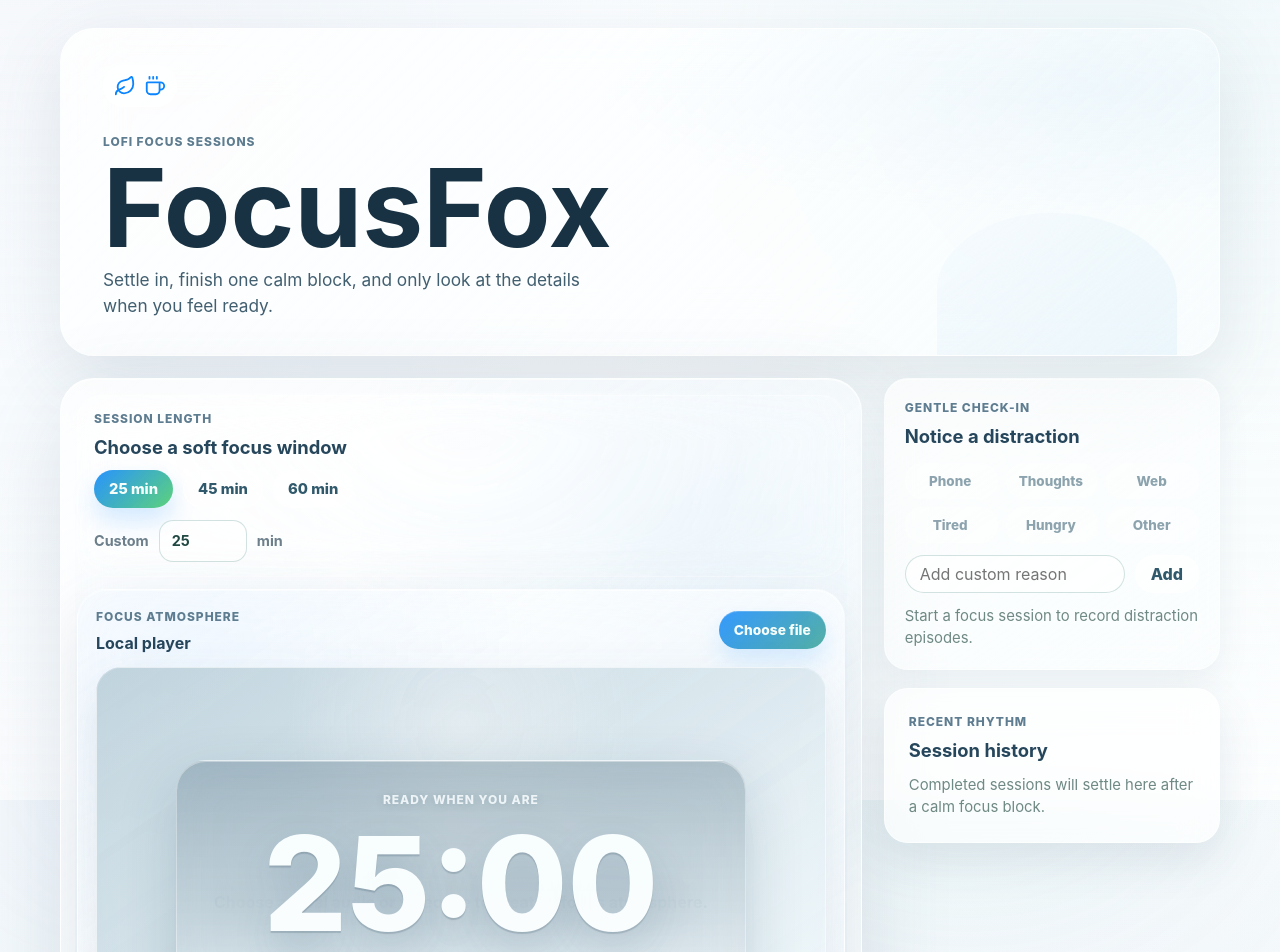
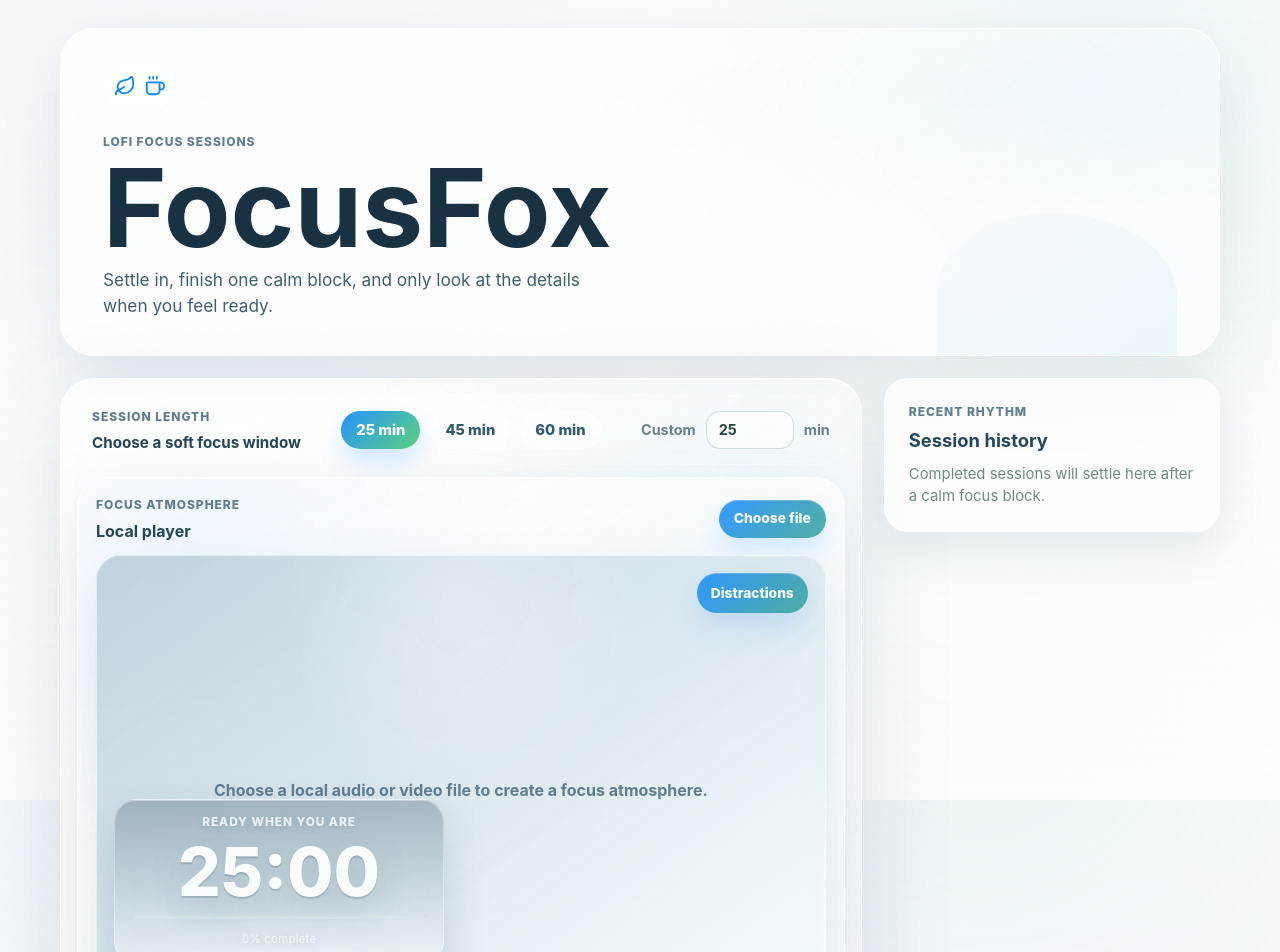
Before and after one commit to Ethan36Z/focusfox, a React (Vite) app: page / in a window 1280 px wide. Shown: the top 952 px of the page. Built offline with nearby package versions, Linux system fonts and the light colour scheme.

Commit message:
Add compact player HUD and distraction menu

```diff
--- a/src/App.tsx
+++ b/src/App.tsx
@@ -96,6 +96,28 @@ function App() {
                 statusLabel={statusLabel}
               />
             }
+            distractions={
+              <DistractionButtons
+                activeDurationSeconds={
+                  activeDistractionEpisode
+                    ? Math.max(
+                        0,
+                        totalSeconds -
+                          remainingSeconds -
+                          activeDistractionEpisode.startElapsedSeconds,
+                      )
+                    : 0
+                }
+                activeReasonLabel={
+                  activeDistractionEpisode?.reasonLabel ?? null
+                }
+                customReasons={customReasons}
+                disabled={status !== 'running'}
+                onAddCustomReason={addCustomReason}
+                onRecord={recordDistraction}
+                onRemoveCustomReason={removeCustomReason}
+              />
+            }
             controls={
               <TimerControls
                 status={status}
@@ -109,24 +131,6 @@ function App() {
         </div>
 
         <div className="side-column">
-          <DistractionButtons
-            activeDurationSeconds={
-              activeDistractionEpisode
-                ? Math.max(
-                    0,
-                    totalSeconds -
-                      remainingSeconds -
-                      activeDistractionEpisode.startElapsedSeconds,
-                  )
-                : 0
-            }
-            activeReasonLabel={activeDistractionEpisode?.reasonLabel ?? null}
-            customReasons={customReasons}
-            disabled={status !== 'running'}
-            onAddCustomReason={addCustomReason}
-            onRecord={recordDistraction}
-            onRemoveCustomReason={removeCustomReason}
-          />
           <SessionHistory
             onClearHistory={clearHistory}
             onOpenSession={openCompletedSession}
--- a/src/components/DistractionButtons.tsx
+++ b/src/components/DistractionButtons.tsx
@@ -23,6 +23,7 @@ export function DistractionButtons({
   onRemoveCustomReason,
 }: DistractionButtonsProps) {
   const [customReason, setCustomReason] = useState('')
+  const [isOpen, setIsOpen] = useState(false)
   const allReasons = [...DISTRACTION_REASONS, ...customReasons]
 
   function handleSubmit(event: FormEvent<HTMLFormElement>) {
@@ -34,11 +35,39 @@ export function DistractionButtons({
   }
 
   return (
-    <section className="panel distraction-panel" aria-labelledby="distraction-title">
+    <section
+      className={isOpen ? 'distraction-panel open' : 'distraction-panel'}
+      aria-label="Distraction controls"
+    >
+      <button
+        aria-controls="distraction-menu"
+        aria-expanded={isOpen}
+        className="distraction-menu-toggle"
+        onClick={() => setIsOpen((current) => !current)}
+        type="button"
+      >
+        <span>Distractions</span>
+        {activeReasonLabel ? (
+          <strong>
+            {activeReasonLabel} {formatTime(activeDurationSeconds)}
+          </strong>
+        ) : null}
+      </button>
+
+      {isOpen ? (
+        <div className="distraction-menu-body" id="distraction-menu">
           <div>
             <p className="eyebrow">Gentle check-in</p>
             <h2 id="distraction-title">Notice a distraction</h2>
           </div>
+
+          {activeReasonLabel ? (
+            <div className="active-distraction-hud">
+              <span>{activeReasonLabel}</span>
+              <strong>{formatTime(activeDurationSeconds)}</strong>
+            </div>
+          ) : null}
+
           <div className="reason-grid">
             {allReasons.map((reason) => {
               const isCustom = customReasons.includes(reason)
@@ -56,11 +85,6 @@ export function DistractionButtons({
                     type="button"
                   >
                     <span>{reason}</span>
-                {activeReasonLabel === reason ? (
-                  <span className="reason-timer">
-                    {formatTime(activeDurationSeconds)}
-                  </span>
-                ) : null}
                   </button>
                   {isCustom ? (
                     <button
@@ -95,6 +119,8 @@ export function DistractionButtons({
               ? 'Start a focus session to record distraction episodes.'
               : 'Click a reason to start an episode. Click it again to stop.'}
           </p>
+        </div>
+      ) : null}
     </section>
   )
 }
--- a/src/components/FocusPlayer.tsx
+++ b/src/components/FocusPlayer.tsx
@@ -6,10 +6,15 @@ type MediaKind = 'audio' | 'video'
 
 interface FocusPlayerProps {
   controls: ReactNode
+  distractions: ReactNode
   timer: ReactNode
 }
 
-export function FocusPlayer({ controls, timer }: FocusPlayerProps) {
+export function FocusPlayer({
+  controls,
+  distractions,
+  timer,
+}: FocusPlayerProps) {
   const [mediaUrl, setMediaUrl] = useState<string | null>(null)
   const [mediaKind, setMediaKind] = useState<MediaKind | null>(null)
   const [fileName, setFileName] = useState('')
@@ -89,6 +94,7 @@ export function FocusPlayer({ controls, timer }: FocusPlayerProps) {
         )}
 
         <div className="player-timer-layer">{timer}</div>
+        <div className="player-distraction-corner">{distractions}</div>
       </div>
 
       <div className="player-control-layer">
--- a/src/index.css
+++ b/src/index.css
@@ -237,12 +237,19 @@ h2 {
 }
 
 .duration-panel {
-  display: grid;
-  gap: 12px;
-  padding: 14px 16px;
+  display: flex;
+  flex-wrap: wrap;
+  gap: 10px 14px;
+  align-items: center;
+  justify-content: space-between;
+  padding: 12px 14px;
   border-color: rgba(255, 255, 255, 0.34);
   background: rgba(255, 255, 255, 0.12);
   box-shadow: none;
+}
+
+.duration-panel h2 {
+  font-size: 0.95rem;
 }
 
 .duration-options,
@@ -305,7 +312,7 @@ h2 {
 
 .custom-duration input {
   width: 88px;
-  min-height: 42px;
+  min-height: 38px;
   padding: 0 12px;
   border: 1px solid rgba(94, 152, 143, 0.28);
   border-radius: 14px;
@@ -554,32 +561,41 @@ h2 {
 }
 
 .player-timer-layer {
-  position: relative;
+  position: absolute;
+  left: 18px;
+  bottom: 62px;
   z-index: 3;
   display: grid;
-  min-height: 100%;
-  place-items: center;
-  padding: 28px;
-  pointer-events: none;
+  width: min(330px, calc(100% - 36px));
+  pointer-events: auto;
 }
 
 .focus-player .timer-card {
-  width: min(570px, 100%);
+  width: 100%;
   min-height: auto;
-  padding: 30px 28px;
-  border-radius: 30px;
+  padding: 14px 16px 13px;
+  border-radius: 22px;
   background:
-    linear-gradient(180deg, rgba(21, 61, 84, 0.26), rgba(255, 255, 255, 0.16)),
-    rgba(255, 255, 255, 0.14);
+    linear-gradient(180deg, rgba(21, 61, 84, 0.3), rgba(255, 255, 255, 0.18)),
+    rgba(255, 255, 255, 0.2);
   box-shadow:
     inset 0 1px 0 rgba(255, 255, 255, 0.36),
-    0 22px 58px rgba(21, 61, 84, 0.2);
+    0 18px 42px rgba(21, 61, 84, 0.18);
   backdrop-filter: blur(24px) saturate(1.1);
-  pointer-events: auto;
 }
 
 .focus-player .timer-time {
-  font-size: clamp(4.8rem, 12vw, 8.2rem);
+  margin: 2px 0 12px;
+  font-size: clamp(2.9rem, 7vw, 4.2rem);
+}
+
+.focus-player .timer-card .eyebrow,
+.focus-player .timer-card .progress-copy {
+  font-size: 0.74rem;
+}
+
+.focus-player .progress-track {
+  height: 5px;
 }
 
 .player-control-layer {
@@ -603,6 +619,14 @@ h2 {
   color: #7a948f;
   font-size: 0.78rem;
   font-weight: 700;
+}
+
+.player-distraction-corner {
+  position: absolute;
+  top: 18px;
+  right: 18px;
+  z-index: 4;
+  width: min(330px, calc(100% - 36px));
 }
 
 .timer-controls {
@@ -631,21 +655,89 @@ h2 {
 }
 
 .distraction-panel {
-  padding: 20px;
-  border-color: rgba(255, 255, 255, 0.34);
+  display: grid;
+  justify-items: end;
+}
+
+.distraction-menu-toggle {
+  display: inline-flex;
+  gap: 8px;
+  align-items: center;
+  justify-content: center;
+  max-width: 100%;
+  min-height: 40px;
+  padding: 0 14px;
+  border-radius: 999px;
+  color: #f7fffb;
+  font-size: 0.86rem;
+  font-weight: 850;
   background:
-    linear-gradient(145deg, rgba(255, 255, 255, 0.54), rgba(248, 253, 255, 0.26)),
-    rgba(255, 255, 255, 0.3);
+    linear-gradient(135deg, rgba(10, 132, 255, 0.82), rgba(37, 154, 139, 0.78)),
+    rgba(255, 255, 255, 0.22);
   box-shadow:
-    inset 0 1px 0 rgba(255, 255, 255, 0.46),
-    0 12px 32px rgba(67, 92, 122, 0.08);
+    inset 0 1px 0 rgba(255, 255, 255, 0.22),
+    0 14px 30px rgba(10, 132, 255, 0.16);
+  backdrop-filter: blur(18px) saturate(1.08);
+}
+
+.distraction-menu-toggle strong {
+  overflow: hidden;
+  max-width: 160px;
+  padding: 3px 8px;
+  border-radius: 999px;
+  color: #285466;
+  font-size: 0.76rem;
+  background: rgba(255, 255, 255, 0.74);
+  text-overflow: ellipsis;
+  white-space: nowrap;
+}
+
+.distraction-menu-body {
+  display: grid;
+  gap: 12px;
+  width: 100%;
+  padding: 16px;
+  margin-top: 10px;
+  border: 1px solid rgba(255, 255, 255, 0.46);
+  border-radius: 22px;
+  background:
+    linear-gradient(145deg, rgba(255, 255, 255, 0.76), rgba(241, 250, 255, 0.48)),
+    rgba(255, 255, 255, 0.36);
+  box-shadow:
+    inset 0 1px 0 rgba(255, 255, 255, 0.62),
+    0 18px 44px rgba(21, 61, 84, 0.16);
+  backdrop-filter: blur(24px) saturate(1.1);
+}
+
+.distraction-menu-body h2 {
+  font-size: 0.98rem;
+}
+
+.active-distraction-hud {
+  display: flex;
+  justify-content: space-between;
+  gap: 10px;
+  align-items: center;
+  padding: 9px 11px;
+  border-radius: 16px;
+  color: #2c6077;
+  font-size: 0.86rem;
+  font-weight: 850;
+  background:
+    linear-gradient(135deg, rgba(10, 132, 255, 0.14), rgba(52, 199, 89, 0.14)),
+    rgba(255, 255, 255, 0.5);
+  box-shadow: inset 0 0 0 1px rgba(10, 132, 255, 0.16);
+}
+
+.active-distraction-hud strong {
+  color: #0969c8;
 }
 
 .reason-grid {
   display: grid;
   grid-template-columns: repeat(3, minmax(0, 1fr));
   gap: 8px;
-  margin-top: 16px;
+  margin-top: 0;
 }
 
 .reason-button {
@@ -680,7 +772,7 @@ h2 {
 }
 
 .reason-chip .reason-button {
-  padding-right: 34px;
+  padding-right: 30px;
 }
 
 .reason-chip .reason-button:only-child {
@@ -1262,6 +1354,18 @@ input:focus-visible {
     padding: 34px 18px;
   }
 
+  .focus-player {
+    min-height: auto;
+  }
+
+  .focus-player-stage {
+    min-height: 440px;
+  }
+
+  .player-timer-layer {
+    bottom: 54px;
+  }
+
   .reason-grid {
     grid-template-columns: repeat(3, minmax(0, 1fr));
   }
@@ -1298,6 +1402,40 @@ input:focus-visible {
     width: 100%;
   }
 
+  .focus-player {
+    padding: 12px;
+    border-radius: 24px;
+  }
+
+  .focus-player-header,
+  .duration-panel {
+    align-items: stretch;
+    flex-direction: column;
+  }
+
+  .focus-player-stage {
+    min-height: 500px;
+  }
+
+  .player-timer-layer,
+  .player-distraction-corner {
+    left: 12px;
+    right: 12px;
+    width: auto;
+  }
+
+  .player-distraction-corner {
+    top: 12px;
+  }
+
+  .player-timer-layer {
+    bottom: 52px;
+  }
+
+  .distraction-menu-toggle {
+    width: 100%;
+  }
+
   .reason-grid {
     grid-template-columns: repeat(2, minmax(0, 1fr));
   }
```
Lines whose indentation alone changed are shown as unchanged.
